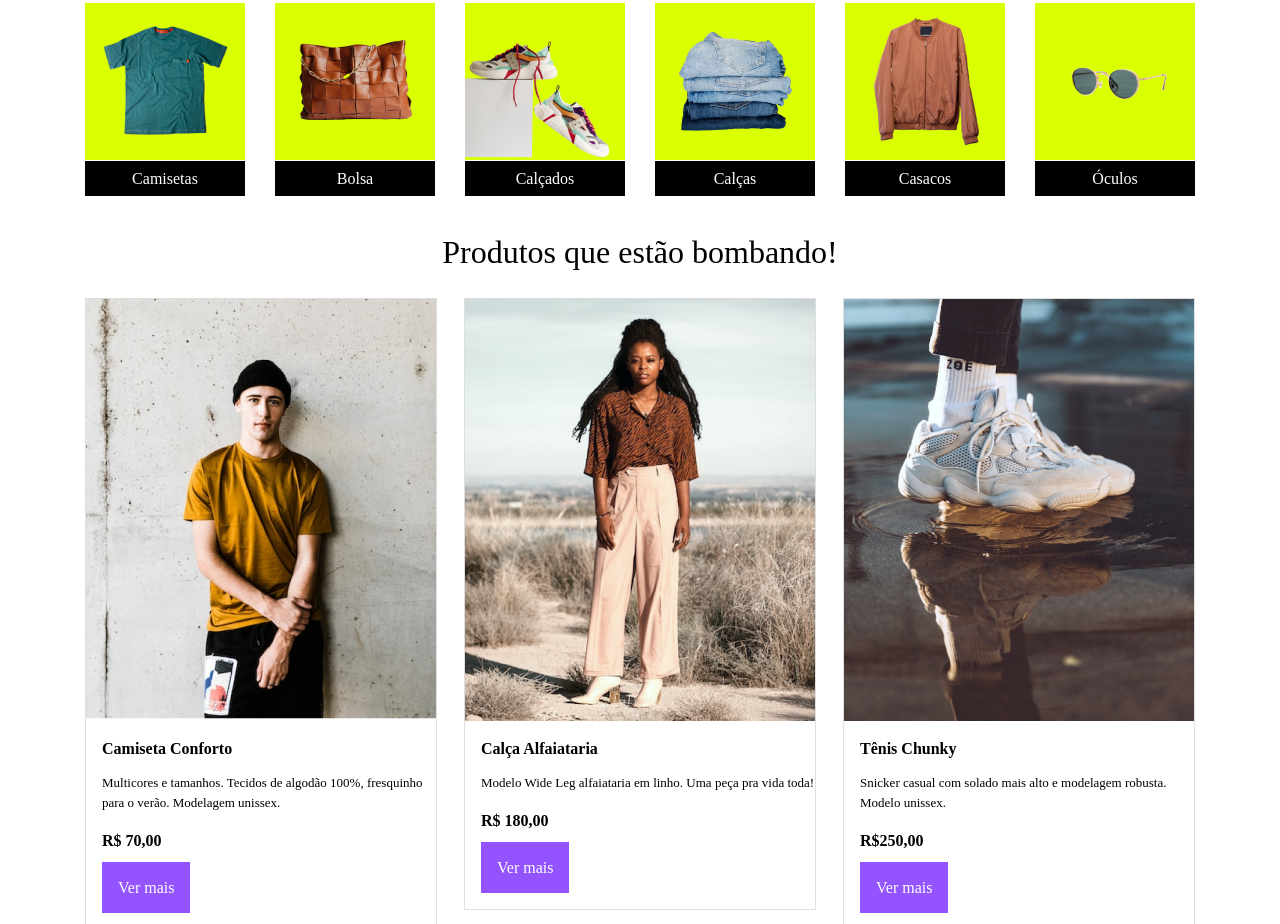
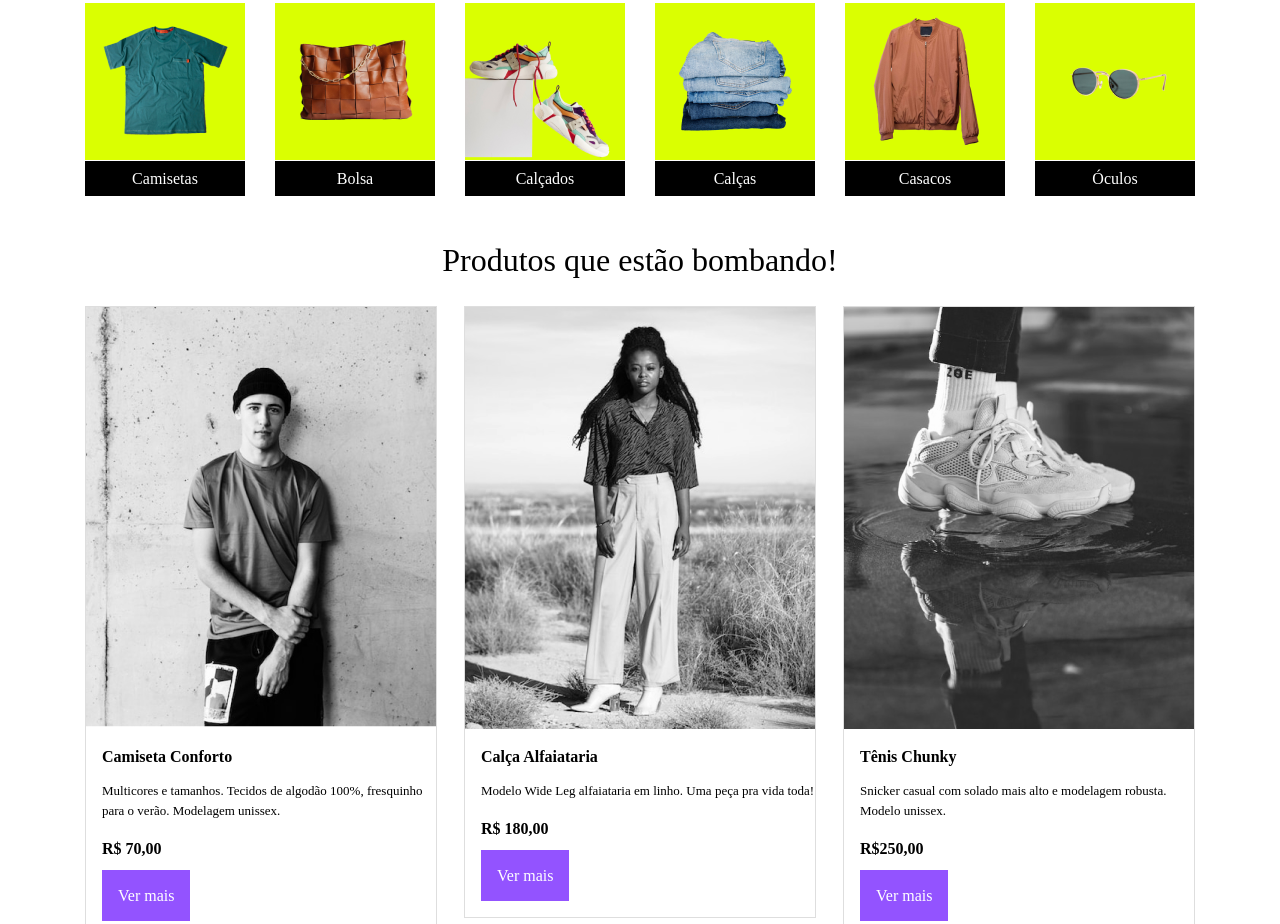
Before and after one commit to LuanRF115/meteora, a plain HTML site: page index.html in a window 1280 px wide. Shown: the part 571-1495 px from the top of the page. Drawn offline with Linux system fonts and the light colour scheme.

Commit message:
modificações
modificações nos produtos

```diff
--- a/style.css
+++ b/style.css
@@ -155,13 +155,17 @@ table {
 
 .item-categoria{
     text-decoration: none;
+
 }
-
+.item-categoria:hover{
+    transform: scale(1.1);
+    transition: all 0.4s ease;
+}
 .produtos{
     width: 1110px;
     margin-left: auto;
     margin-right: auto;
-    margin-top: 40px;
+    margin-top: 48px;
 }
 
 .lista-produtos{
@@ -174,6 +178,16 @@ table {
 .item-produto{
     width: 350px;
     border: 1px solid rgba(0, 0, 0, 13%);
+    margin-bottom: 30px;
+}
+
+.foto-produto{
+    filter: grayscale(1);
+}
+
+.foto-produto:hover{
+    filter: grayscale(0);
+    transition: all 0.4 ease;
 }
 
 .titulo-produto{
```
